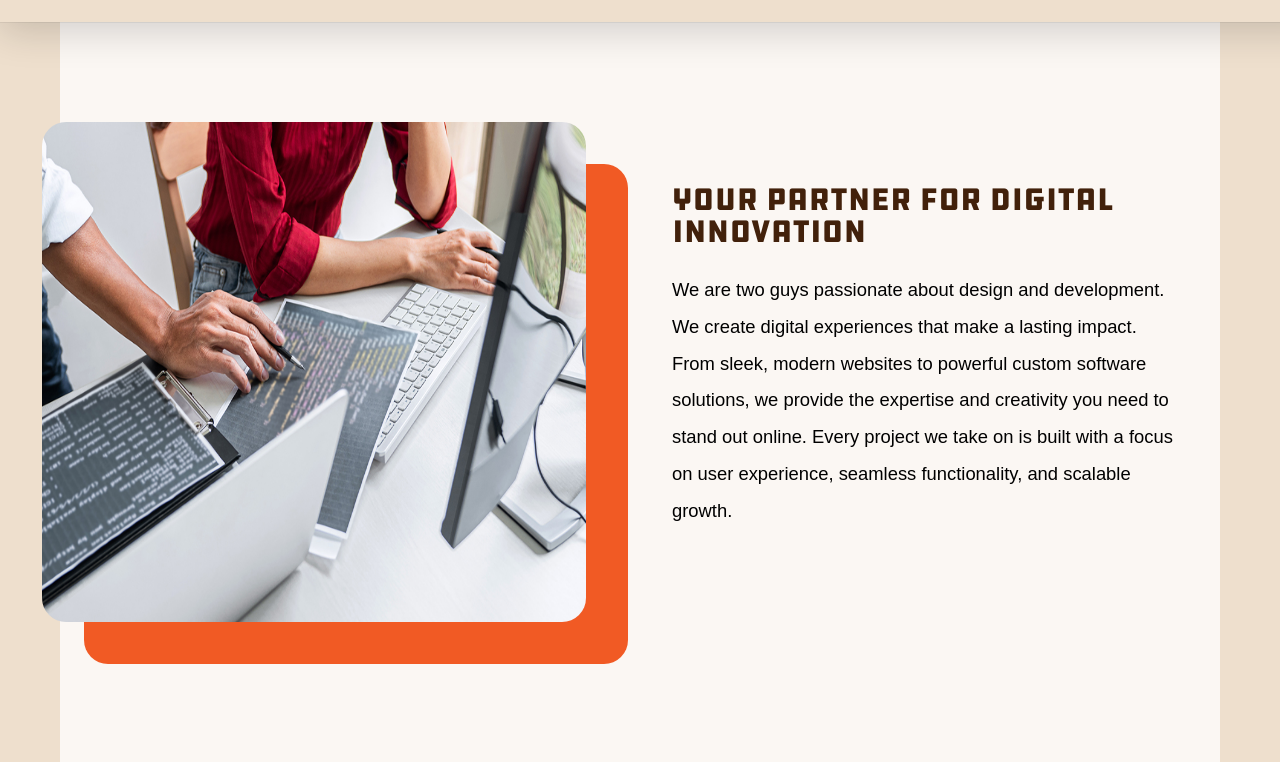
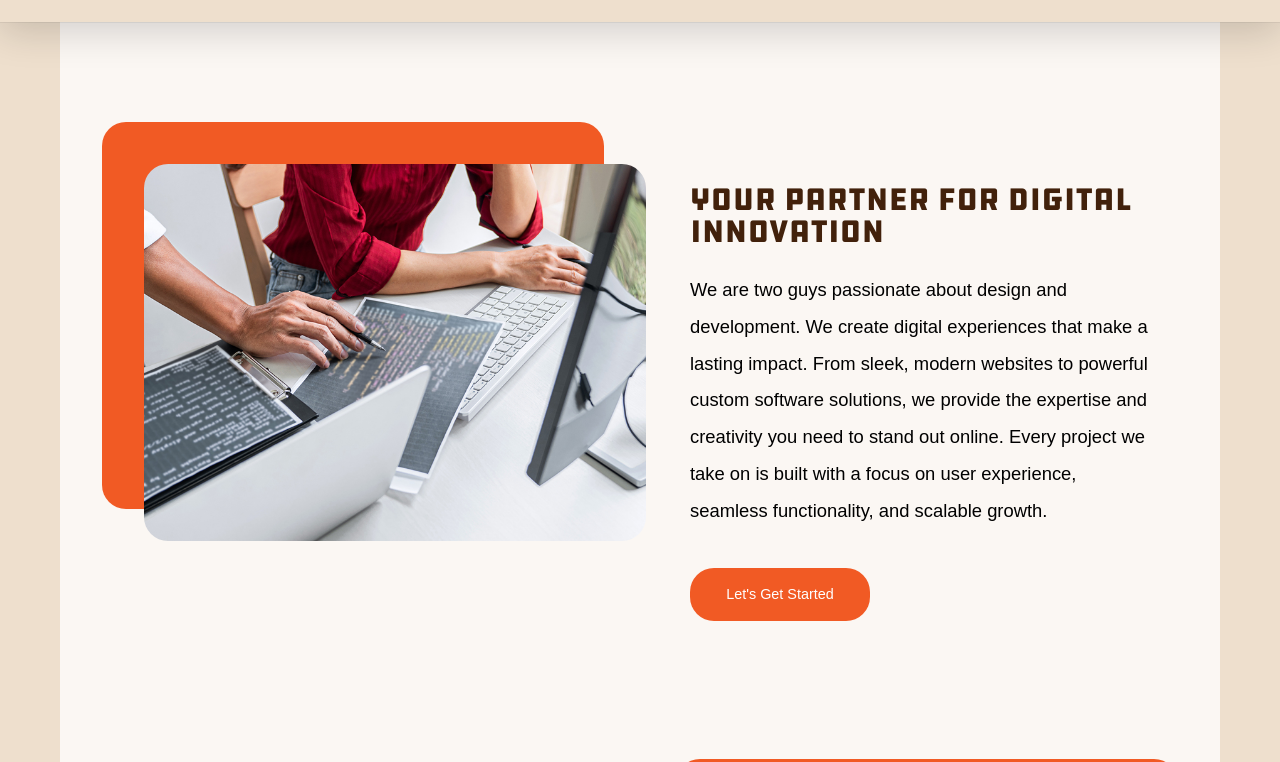
Before and after one commit to sparks1975/thematts, a Jekyll site: the page built from index.html, in a window 1280 px wide and 900 px high, scrolled down 396 px, cut to the strip 138-900 px from the top of the window. Built offline with Jekyll 4.4.1, drawn with Linux system fonts in a browser that asks for light colours; nearby versions of some CDN libraries; some web fonts are replaced; some of the changed text lies outside the part shown.

Commit message:
adding final section, responsive styles

```diff
--- a/_includes/header.html
+++ b/_includes/header.html
@@ -4,7 +4,7 @@
 			<img src="/assets/img/thematts_header.svg" alt="">
 		</div>
 		<div class="header__cta">
-			<a href="#" class="btn">Let's Get Started</a>
+			<a href="#consultation-form" class="btn">Let's Get Started</a>
 		</div>
 	</div>
 </header>
--- a/_sass/header.scss
+++ b/_sass/header.scss
@@ -8,6 +8,7 @@
     box-shadow: rgba(0, 0, 0, 0.16) 0px 10px 36px 0px, rgba(0, 0, 0, 0.06) 0px 0px 0px 1px;
     z-index: 100;
 
+
     &.scrolled {
         top: 0;
     }
@@ -17,9 +18,9 @@
         img {
             width: 120px;
 
-            @include phone-wide-min {
-               width: 180px;
-            }
+            // @include phone-wide-min {
+            //    width: 180px;
+            // }
 
             @include tablet-wide-min {
                 width: 280px;
@@ -30,9 +31,7 @@
     &__wrapper {
         width: 100%;
         position: relative;
+        justify-content: space-between !important;
     }
 
-    &__cta {
-        margin-left: auto;
-    }
 }
--- a/_sass/home.scss
+++ b/_sass/home.scss
@@ -60,6 +60,9 @@
     h1 {
         color: $color-2;
         font-size: clamp(2rem, 5vw, 3rem);
+        text-align: center;
+        line-height: 1;
+        padding: 24px;
     }
 
     img {
@@ -69,7 +72,88 @@
     }
 }
 
+.image_text {
+    padding: 60px 60px 0;
+
+    @include tablet-min {
+        padding: 120px 48px 0 84px;
+    }
+
+
+    &:last-of-type {
+        padding-bottom: 40px;
+
+        @include tablet-min {
+            padding-bottom: 120px;
+        }
+
+    }
+
+    &__wrapper {
+
+        @include tablet-wide-min {
+          gap: 24px;
+        }
+
+    }
+
+    &__text {
+
+        @include tablet-wide-min {
+          grid-column: auto / span 12
+        }
+
+
+        &.inner--20 {
+            padding: 20px 0;
+
+            @include tablet-min {
+              padding: 20px;
+            }
+
+        }
+
+    }
+
+    &__image {
+        position: relative;
+        aspect-ratio: 4 / 3;
+        border-radius: 24px;
+
+        @include tablet-wide-min {
+            grid-column: auto / span 12
+        }
+
+        img {
+                   position: absolute;
+                   inset: 0;
+                   width: 100%;
+                   height: 100%;
+                   object-fit: cover;
+                   border-radius: 24px;
+        }
+
+        &::after {
+            content: '';
+            background: $color-4;
+            border-radius: 24px;
+            position: absolute;
+            top: -42px;
+            bottom: 32px;
+            left: -42px;
+            right: 42px;
+            z-index: -1;
+        }
+    }
+}
+
 .image_text--reverse {
+    padding: 60px 60px 0;
+
+    @include tablet-min {
+        padding: 120px 84px 0 48px;
+    }
+
 
     .image_text__text {
 
@@ -80,47 +164,13 @@
     }
 
     .image_text__image {
-        img {
+
+        &::after {
             right: -42px;
-            left: auto;
+            left: 42px;
         }
     }
 }
-
-.image_text {
-    padding: 120px 24px 0;
-
-    &:last-of-type {
-        padding-bottom: 120px;
-    }
-
-    &__wrapper {
-
-        @include tablet-wide-min {
-          gap: 24px;
-        }
-
-    }
-
-    &__image {
-        background: $color-4;
-        border-radius: 24px;
-        min-height: 500px;
-        position: relative;
-
-        img {
-            position: absolute;
-            top: -42px;
-            bottom: 32px;
-            left: -42px;
-            width: 100%;
-            height: 100%;
-            border-radius: 24px;
-
-        }
-    }
-}
-
 
 .gallery {
 	position: relative;
--- a/_sass/layout.scss
+++ b/_sass/layout.scss
@@ -1,3 +1,8 @@
+* {
+    box-sizing: border-box;
+    scroll-behavior: smooth;
+}
+
 body {
     margin: 0;
     padding: 24px;
@@ -46,6 +51,8 @@
     font-size: .9rem;
     box-shadow: unset;
     border: 0;
+    min-width: 180px;
+    text-align: center;
 }
 
 // Animations
--- a/index.html
+++ b/index.html
@@ -22,6 +22,7 @@
             <div class="image_text__text grid-item--50 inner--20">
                 <h2>Your Partner for Digital Innovation</h2>
                 <p>We are two guys passionate about design and development.  We create digital experiences that make a lasting impact. From sleek, modern websites to powerful custom software solutions, we provide the expertise and creativity you need to stand out online. Every project we take on is built with a focus on user experience, seamless functionality, and scalable growth.</p>
+                <a href="#consultation-form" class="btn">Let's Get Started</a>
             </div>
     </div>
 </div>
@@ -68,3 +69,15 @@
             </div>
     </div>
 </div>
+<div class="image_text image_text--reverse">
+    <div class="image_text__wrapper grid max-width--1400">
+            <div class="image_text__image grid-item--50 pushup">
+                <img src="/assets/img/thematts_image-1.jpg" alt="Software Developer">
+            </div>
+            <div class="image_text__text grid-item--50 inner--20">
+                <h2>Simple, No-Hassle Collaboration</h2>
+                <p>We believe in delivering value without the red tape. Unlike traditional agencies, we don’t lock you into long-term contracts or bury you in paperwork. Our process is simple and transparent, allowing you to focus on what matters—your business. Whether it's a one-time project or an ongoing partnership, we work on your terms, delivering results that speak for themselves.</p>
+                <a href="#consultation-form" class="btn">Let's Get Started</a>
+            </div>
+    </div>
+</div>
```
